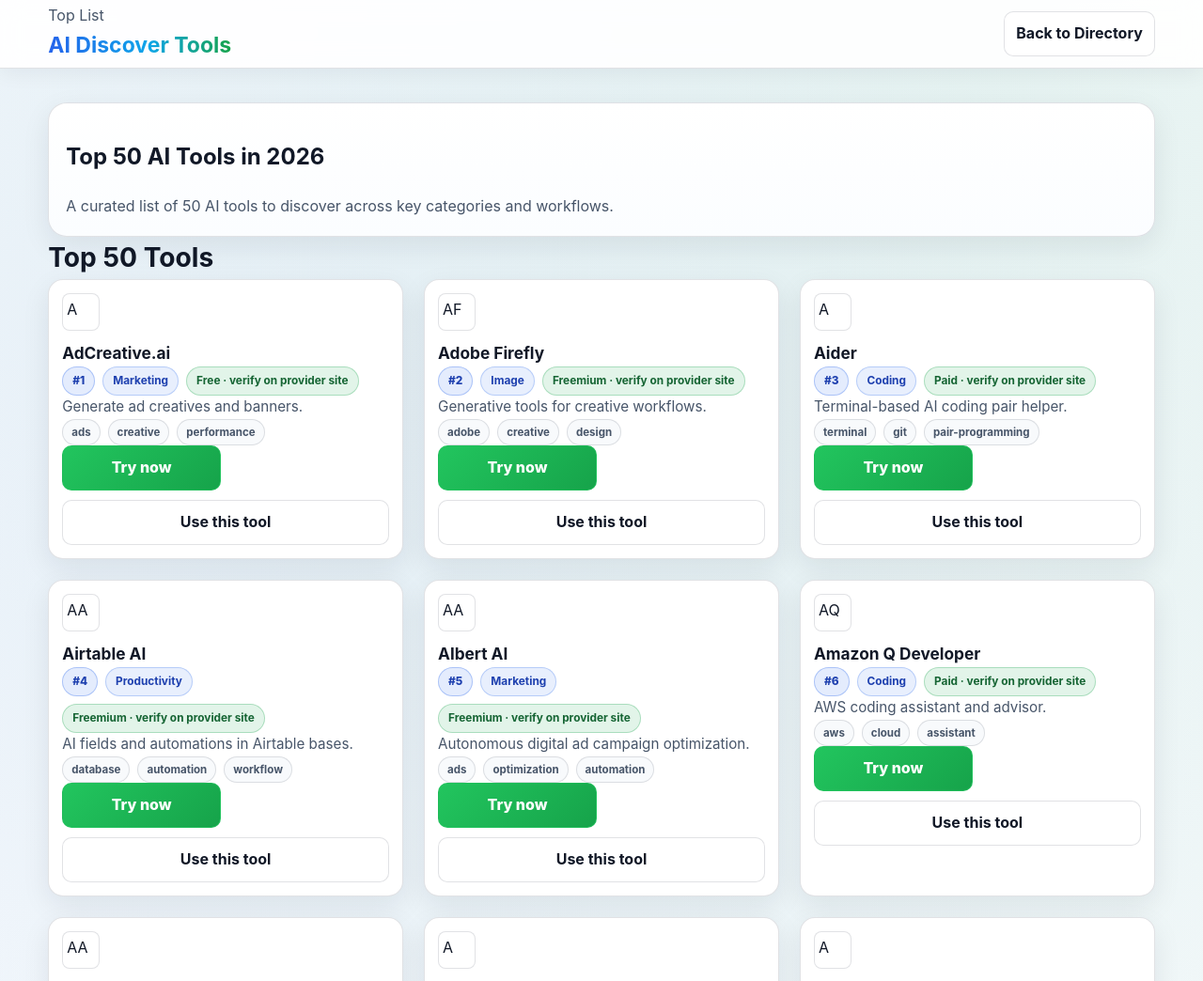
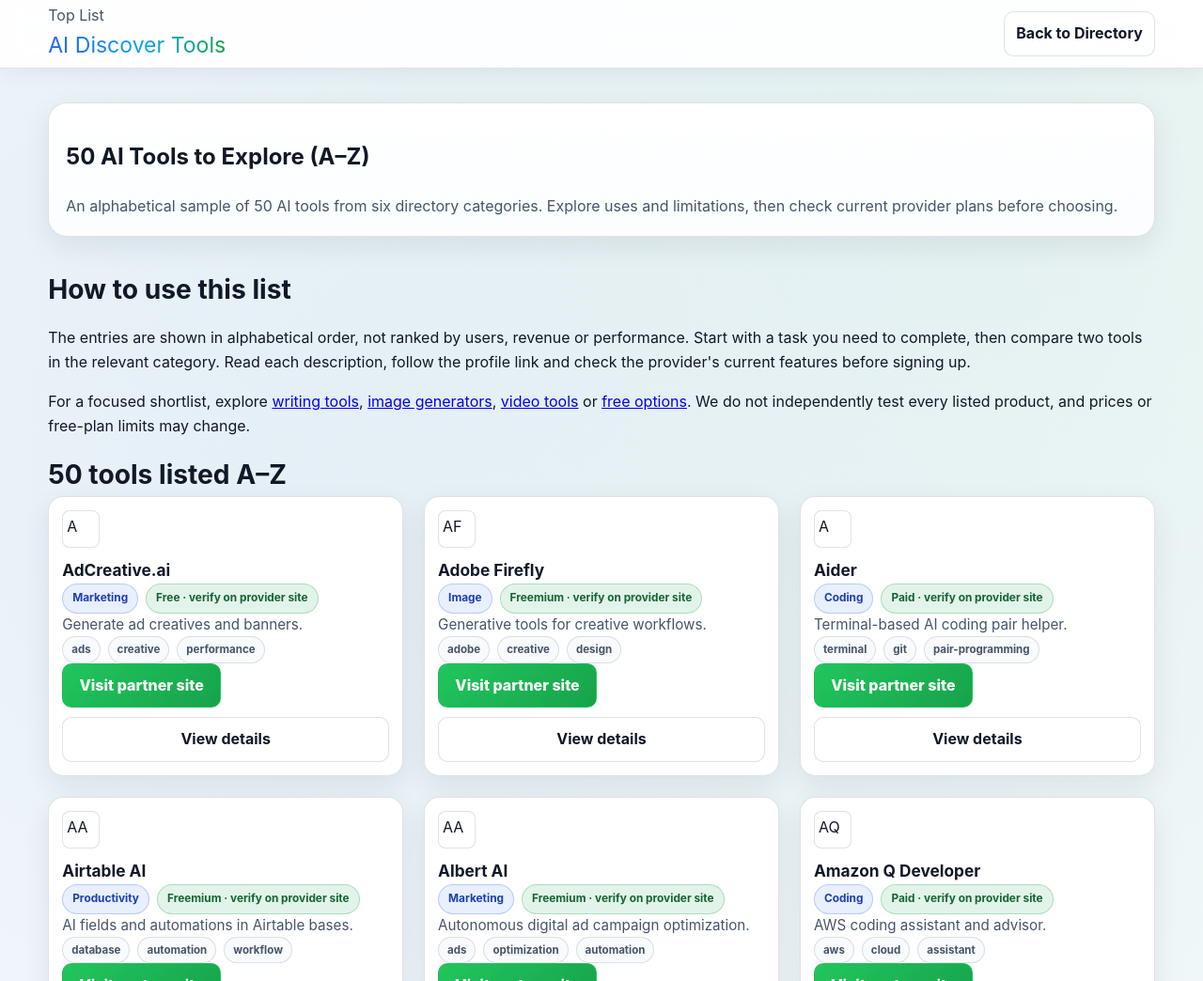
Before and after one commit to aissambouzakouraelk-hue/aidiscovertools, a plain HTML site: page top-50-ai-tools.html in a window 1280 px wide. Shown: the top 1044 px of the page at 94% size. Drawn offline with Linux system fonts and the light colour scheme.

Commit message:
Make alphabetical tool lists transparent and label only actual affiliate links

```diff
--- a/landing-page.js
+++ b/landing-page.js
@@ -5,7 +5,7 @@ const landingTopCta = document.getElementById("landingTopCta");
 const landingMidCta = document.getElementById("landingMidCta");
 const landingBottomCta = document.getElementById("landingBottomCta");
 const pageConfig = document.getElementById("landingConfig");
-const affiliatePriorityNames = ["Jasper", "Copy.ai", "Writesonic", "Synthesia", "ElevenLabs"];
+
 
 function slugifyToolName(name) {
   return name
@@ -90,18 +90,6 @@ function getScoredTools(keywords, preferredCategories, limit = 24) {
     .map(item => item.tool);
 }
 
-function prioritizeAffiliateTools(toolList, limit = 24) {
-  const used = new Set();
-  const pinned = affiliatePriorityNames
-    .map(name => toolList.find(tool => tool.name === name))
-    .filter(tool => {
-      if (!tool || used.has(tool.name)) return false;
-      used.add(tool.name);
-      return true;
-    });
-  const rest = toolList.filter(tool => !used.has(tool.name));
-  return [...pinned, ...rest].slice(0, limit);
-}
 function getToolsForPage(pageKey) {
   if (pageKey === "best") {
     return getBestTools();
@@ -183,9 +171,6 @@ function getToolsForPage(pageKey) {
   }
 
   const scored = getScoredTools(audience.keywords, audience.categories, 24);
-  if (pageKey === "business" || pageKey === "marketing") {
-    return prioritizeAffiliateTools(scored, 24);
-  }
   return scored;
 }
 
@@ -212,15 +197,14 @@ function renderTools(toolList) {
       </div>
       <h3>${tool.name}</h3>
       <div class="card-badges">
-        <span class="rank-badge">#${index + 1}</span>
         <span class="category">${tool.category}</span>
         <span class="price-badge">${priceText}</span>
       </div>
       <p>${tool.description}</p>
       <div class="tags">${tool.tags.map(tag => `<span class="tag">${tag}</span>`).join("")}</div>
       <div class="landing-links affiliate-ctas">
-        <a class="cta-primary" href="${tool.affiliateUrl || tool.url}" target="_blank" rel="noopener noreferrer sponsored nofollow">Try now</a>
-        <a class="cta-tertiary" href="tool.html?name=${slug}">Use this tool</a>
+        <a class="cta-primary" href="${tool.affiliateUrl || tool.url}" target="_blank" rel="${tool.affiliateUrl ? 'noopener noreferrer sponsored nofollow' : 'noopener noreferrer'}">${tool.affiliateUrl ? 'Visit partner site' : 'Official website'}</a>
+        <a class="cta-tertiary" href="tool.html?name=${slug}">View details</a>
       </div>
     `;
 
--- a/top-50-ai-tools.html
+++ b/top-50-ai-tools.html
@@ -3,18 +3,18 @@
 <head>
   <meta charset="UTF-8" />
   <meta name="viewport" content="width=device-width, initial-scale=1.0" />
-  <title>Top 50 AI Tools in 2026 | AI Discover Tools</title>
-  <meta name="description" content="Explore the top 50 AI tools across writing, image, video, coding, marketing, and productivity." />
+  <title>50 AI Tools to Explore (A–Z) | AI Discover Tools</title>
+  <meta name="description" content="Browse 50 entries from our AI tool directory in alphabetical order. Compare categories, use cases and limitations before choosing a provider." />
   <meta name="keywords" content="top 50 AI tools, best AI tools, AI tools directory" />
   <meta name="robots" content="index,follow" />
   <link rel="canonical" href="https://aidiscovertools.com/top-50-ai-tools.html" />
-  <meta property="og:title" content="Top 50 AI Tools in 2026 | AI Discover Tools" />
-  <meta property="og:description" content="Discover 50 leading AI tools with categories, pricing, and direct links." />
+  <meta property="og:title" content="50 AI Tools to Explore (A–Z) | AI Discover Tools" />
+  <meta property="og:description" content="Browse 50 tools from our directory, listed alphabetically with categories and provider links." />
   <meta property="og:type" content="website" />
   <meta property="og:url" content="top-50-ai-tools.html" />
   <meta property="og:site_name" content="AI Discover Tools" />
   <meta name="twitter:card" content="summary_large_image" />
-  <meta name="twitter:title" content="Top 50 AI Tools in 2026 | AI Discover Tools" />
+  <meta name="twitter:title" content="50 AI Tools to Explore (A–Z) | AI Discover Tools" />
   <meta name="twitter:description" content="Discover 50 leading AI tools with categories, pricing, and direct links." />
   <script id="landingStructuredData" type="application/ld+json">{}</script>
   <link rel="stylesheet" href="styles.css" />
@@ -26,7 +26,7 @@
     <div class="container hero-wrap">
       <div>
         <p class="subtitle">Top List</p>
-        <h1 class="title">AI Discover Tools</h1>
+        <p class="title">AI Discover Tools</p>
       </div>
       <a class="btn-secondary" href="index.html">Back to Directory</a>
     </div>
@@ -34,14 +34,19 @@
 
   <main class="container landing-main">
     <section class="landing-intro">
-      <h1 id="landingTitle"></h1>
-      <p id="landingIntro"></p>
+      <h1 id="landingTitle">50 AI Tools to Explore (A–Z)</h1>
+      <p id="landingIntro">An alphabetical directory sample from writing, image, video, coding, marketing and productivity tools. This is not a global popularity ranking.</p>
     </section>
-    <h2 class="landing-section-title">Top 50 Tools</h2>
+    <section class="directory-section" aria-labelledby="how-to-compare-list">
+      <h2 id="how-to-compare-list" class="landing-section-title">How to use this list</h2>
+      <p>The entries are shown in alphabetical order, not ranked by users, revenue or performance. Start with a task you need to complete, then compare two tools in the relevant category. Read each description, follow the profile link and check the provider's current features before signing up.</p>
+      <p>For a focused shortlist, explore <a href="ai-writing-tools.html">writing tools</a>, <a href="ai-image-generators.html">image generators</a>, <a href="ai-video-tools.html">video tools</a> or <a href="best-free-ai-tools.html">free options</a>. We do not independently test every listed product, and prices or free-plan limits may change.</p>
+    </section>
+    <h2 class="landing-section-title">50 tools listed A–Z</h2>
     <section id="landingGrid" class="landing-grid" aria-live="polite"></section>
   </main>
 
-  <div id="landingConfig" data-page="top-50" data-title="Top 50 AI Tools in 2026" data-intro="A curated list of 50 AI tools to discover across key categories and workflows."></div>
+  <div id="landingConfig" data-page="top-50" data-title="50 AI Tools to Explore (A–Z)" data-intro="An alphabetical sample of 50 AI tools from six directory categories. Explore uses and limitations, then check current provider plans before choosing."></div>
   <script src="tools.js"></script>
   <script src="landing-page.js"></script>
 </body>
```
